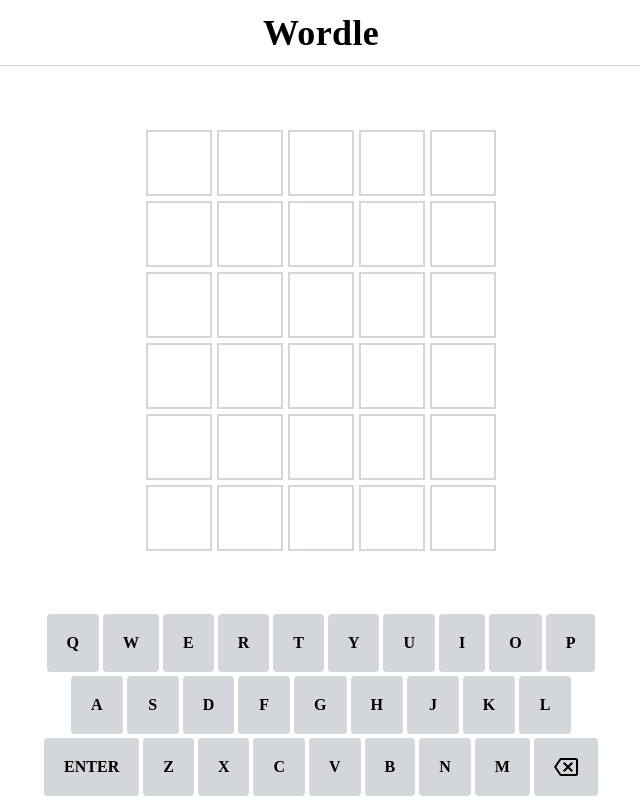
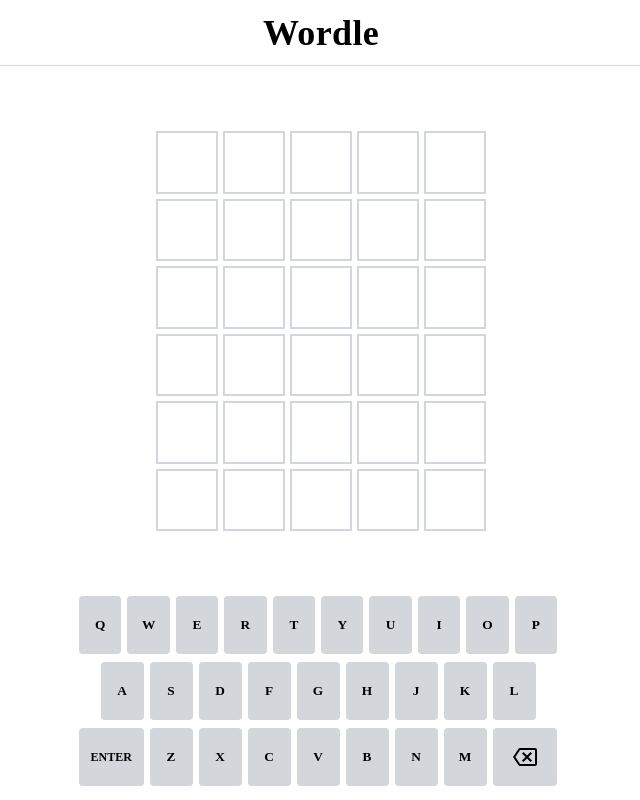
Before and after one commit to duc168/wordle, a React (Vite) app: page / in a window 1280 px wide. Shown: the whole page, without its empty margins (319-959 px from the left). Built offline with nearby package versions, Linux system fonts and the light colour scheme.

Commit message:
improve: UI

```diff
--- a/src/components/Header/index.tsx
+++ b/src/components/Header/index.tsx
@@ -17,6 +17,7 @@ const Title = styled.div<{ height: string }>`
   letter-spacing: 0.01em;
   border-bottom: 1px solid #d3d6da;
   height: ${(props) => props.height};
+  overflow: hidden;
 `;
 
 const Header: React.FC<any> = () => {
--- a/src/components/Wordle/Keyboard/Key/index.tsx
+++ b/src/components/Wordle/Keyboard/Key/index.tsx
@@ -37,11 +37,8 @@ const Button = styled.button<{ keyType: KeyType }>`
   font-weight: bold;
   border: 0;
   padding: 0;
-  /* margin: 0 6px 0 0; */
-  height: 40px;
-  /* width: 40px; */
-  padding-left: 10px;
-  padding-right: 10px;
+  margin: 0 6px 0 0;
+  height: 58px;
   border-radius: 4px;
   cursor: pointer;
   -webkit-user-select: none;
@@ -56,14 +53,11 @@ const Button = styled.button<{ keyType: KeyType }>`
   align-items: center;
   text-transform: uppercase;
   -webkit-tap-highlight-color: rgba(0, 0, 0, 0.3);
-  font-size: 14px;
-  @media ${deviceMin.laptop} {
-    height: 58px;
-    /* width: 58px; */
-    padding-left: 20px;
-    padding-right: 20px;
-    font-size: 16px;
-  }
+`;
+
+const BigButton = styled(Button)`
+  flex: 1.5;
+  font-size: 12px;
 `;
 
 const getKeyType = (currentDatabase: IDatabase | undefined, letter: string): KeyType => {
@@ -135,9 +129,17 @@ const Key: React.FC<Props> = ({ letter, processingSeconds, ...otherProps }) => {
 
   if (letter === 'backspace') {
     return (
-      <Button keyType={keyType} {...otherProps} onClick={() => keyInteractHandler(letter)}>
+      <BigButton keyType={keyType} {...otherProps} onClick={() => keyInteractHandler(letter)}>
         <BackspaceSvg />
-      </Button>
+      </BigButton>
+    );
+  }
+
+  if (letter === 'enter') {
+    return (
+      <BigButton keyType={keyType} {...otherProps} onClick={() => keyInteractHandler(letter)}>
+        {letter}
+      </BigButton>
     );
   }
 
--- a/src/components/Wordle/Keyboard/index.tsx
+++ b/src/components/Wordle/Keyboard/index.tsx
@@ -11,21 +11,23 @@ interface Props {
 }
 
 const Container = styled.div`
-  display: flex;
-  flex-direction: column;
-  width: 100%;
-  justify-content: flex-end;
-  row-gap: 4px;
+  height: 200px;
+  margin: 0 8px;
+  -webkit-user-select: none;
+  -moz-user-select: none;
+  -ms-user-select: none;
+  user-select: none;
 `;
 
 const Row = styled.div`
   display: flex;
-  flex-direction: row;
-  margin: 0 auto 0px;
-  justify-content: center;
-  align-items: center;
   width: 100%;
-  column-gap: 4px;
+  margin: 0 auto 8px;
+  touch-action: manipulation;
+`;
+
+const Spacer = styled.div`
+  flex: 0.5;
 `;
 
 const Keyboard: React.FC<Props> = ({ keyboardModal, ...otherProps }) => {
@@ -37,9 +39,11 @@ const Keyboard: React.FC<Props> = ({ keyboardModal, ...otherProps }) => {
     <Container>
       {keyboardModal.map((row, idx) => (
         <Row key={new Date().getTime() + idx}>
+          {idx === 1 && <Spacer />}
           {row.map((letter, idx) => (
             <Key key={new Date().getTime() + idx} letter={letter} {...otherProps} />
           ))}
+          {idx === 1 && <Spacer />}
         </Row>
       ))}
     </Container>
--- a/src/components/Wordle/Tiles/Row/index.tsx
+++ b/src/components/Wordle/Tiles/Row/index.tsx
@@ -13,9 +13,12 @@ interface Props {
 }
 
 const Container = styled(motion.div)`
-  display: flex;
+  /* display: flex;
   column-gap: 5px;
-  padding-block: 2.5px;
+  padding-block: 2.5px; */
+  display: grid;
+  grid-template-columns: repeat(5, 1fr);
+  grid-gap: 5px;
 `;
 
 const Row: React.FC<Props> = ({ table, ...otherProps }) => {
--- a/src/components/Wordle/Tiles/index.tsx
+++ b/src/components/Wordle/Tiles/index.tsx
@@ -7,11 +7,28 @@ import { ITileProps } from '@/interfaces';
 import Row from './Row';
 
 const Container = styled.div`
+  /* display: flex;
+  justify-content: center;
+  align-items: center;
+  flex-direction: column; */
+
+  /* margin-bottom: 1rem; */
+
   display: flex;
   justify-content: center;
   align-items: center;
-  flex-direction: column;
-  /* margin-bottom: 1rem; */
+  flex-grow: 1;
+  overflow: hidden;
+`;
+
+const Grid = styled.div`
+  width: 350px;
+  height: 420px;
+  display: grid;
+  grid-template-rows: repeat(6, 1fr);
+  grid-gap: 5px;
+  padding: 10px;
+  box-sizing: border-box;
 `;
 
 const Tiles: React.FC<ITileProps> = (props) => {
@@ -19,9 +36,11 @@ const Tiles: React.FC<ITileProps> = (props) => {
 
   return (
     <Container>
-      {database?.map((table) => {
-        return <Row {...props} key={table.id} table={table} />;
-      })}
+      <Grid>
+        {database?.map((table) => {
+          return <Row {...props} key={table.id} table={table} />;
+        })}
+      </Grid>
     </Container>
   );
 };
--- a/src/components/Wordle/index.tsx
+++ b/src/components/Wordle/index.tsx
@@ -12,14 +12,23 @@ import SharePopup from './SharePopup';
 import Tiles from './Tiles';
 
 const Main = styled.div<{ headerHeight: string }>`
-  max-width: 500px;
+  /* max-width: 500px;
   margin: 0 auto;
   width: 100%;
   height: calc(100vh - ${(props) => props.headerHeight});
   display: flex;
   align-items: center;
   flex-direction: column;
+  justify-content: space-between; */
+
+  width: 100%;
+  max-width: 500px;
+  margin: 0 auto;
+  height: calc(100vh - 70px);
+  display: flex;
+  flex-direction: column;
   justify-content: space-between;
+  overflow: hidden;
 `;
 
 const Wordle: React.FC<any> = () => {
--- a/src/components/common/Letter/index.tsx
+++ b/src/components/common/Letter/index.tsx
@@ -32,12 +32,14 @@ const L = styled(motion.div)<{
   letterHeight: string;
 }>`
   border: 2px solid ${(props) => borderHandler(props.letter)};
-  width: ${(p) => p.letterWidth};
+  width: 100%;
+  /* width: ${(p) => p.letterWidth}; */
   line-height: 2rem;
   user-select: none;
-  height: ${(p) => p.letterHeight};
+  /* height: ${(p) => p.letterHeight}; */
   display: flex;
   justify-content: center;
+  box-sizing: border-box;
   align-items: center;
   font-size: 2rem;
   line-height: 2rem;
```
